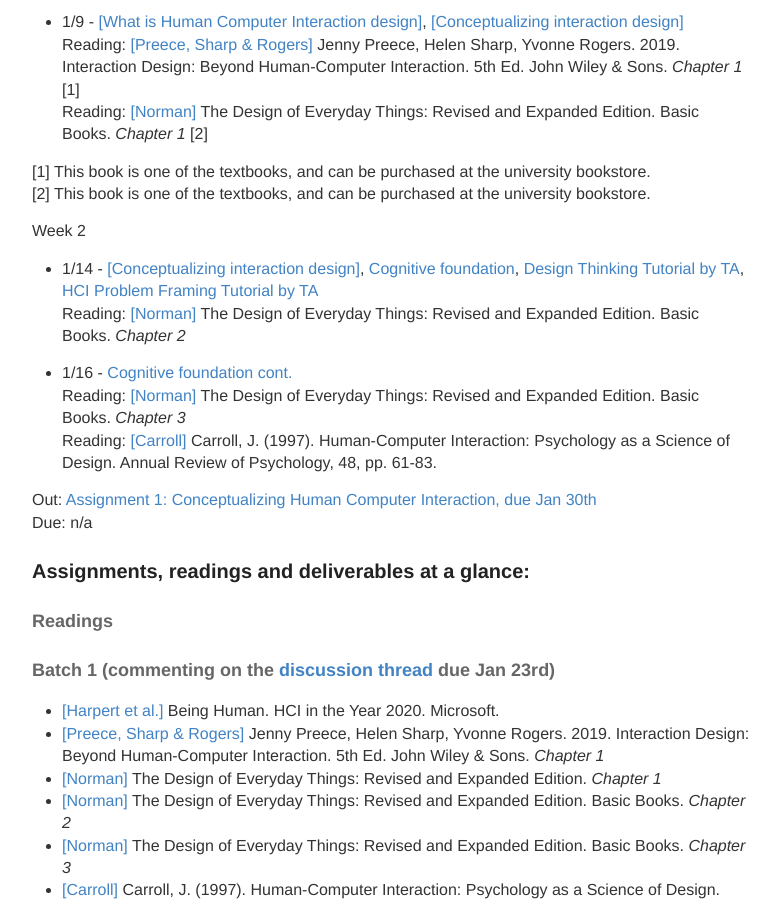
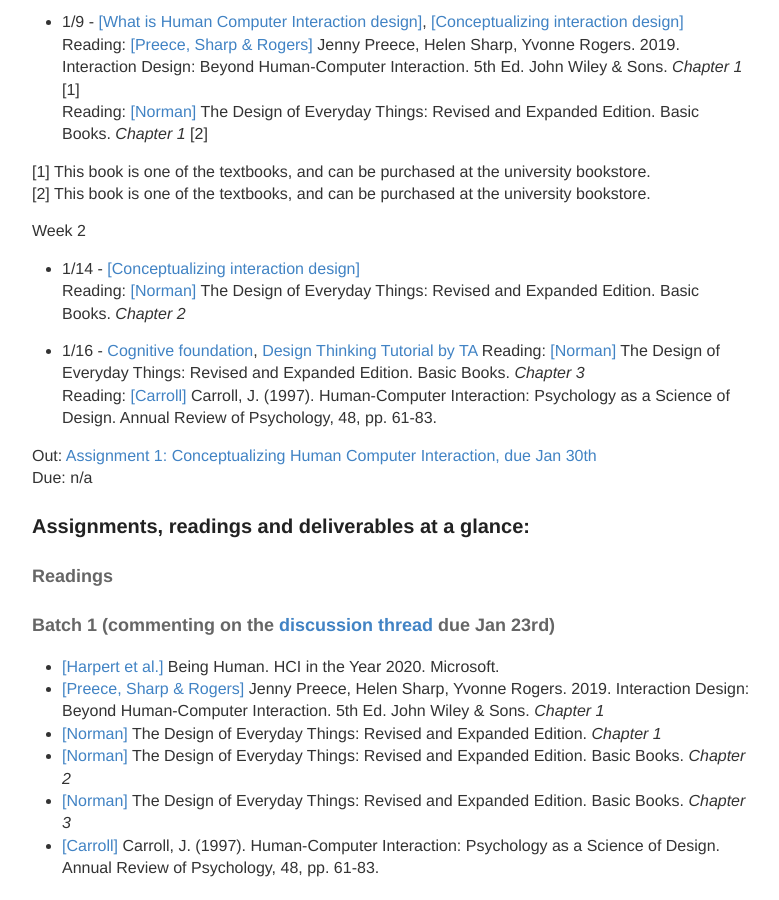
Before and after one commit to hciwang/hciwang.github.io, a Jekyll site: the page built from _posts/2020-1-5-lectures.md, in a window 1280 px wide and 900 px high, scrolled down 410 px. Shown: the whole window, without its empty margins (248-1027 px from the left). Built offline with Jekyll 4.4.1, drawn with Linux system fonts in a browser that asks for light colours.

Commit message:
Update 2020-1-5-lectures.md

```diff
--- a/_posts/2020-1-5-lectures.md
+++ b/_posts/2020-1-5-lectures.md
@@ -18,10 +18,10 @@
 [2] This book is one of the textbooks, and can be purchased at the university bookstore.
 
 Week 2
-- 1/14 - [[Conceptualizing interaction design]](https://canvas.ucdavis.edu/courses/413583/files/folder/Lectures?preview=7529812), [Cognitive foundation](), [Design Thinking Tutorial by TA](), [HCI Problem Framing Tutorial by TA]()
+- 1/14 - [[Conceptualizing interaction design]](https://canvas.ucdavis.edu/courses/413583/files/folder/Lectures?preview=7529812)
 Reading: [[Norman]](https://www.basicbooks.com/titles/don-norman/the-design-of-everyday-things/9780465050659/) The Design of Everyday Things: Revised and Expanded Edition. Basic Books. *Chapter 2*
 
-- 1/16 - [Cognitive foundation cont.]()
+- 1/16 - [Cognitive foundation](), [Design Thinking Tutorial by TA]()
 Reading: [[Norman]](https://www.basicbooks.com/titles/don-norman/the-design-of-everyday-things/9780465050659/) The Design of Everyday Things: Revised and Expanded Edition. Basic Books. *Chapter 3*
 Reading: [[Carroll]]() Carroll, J. (1997). Human-Computer Interaction: Psychology as a Science of Design. Annual Review of Psychology, 48, pp. 61-83.
 
```
